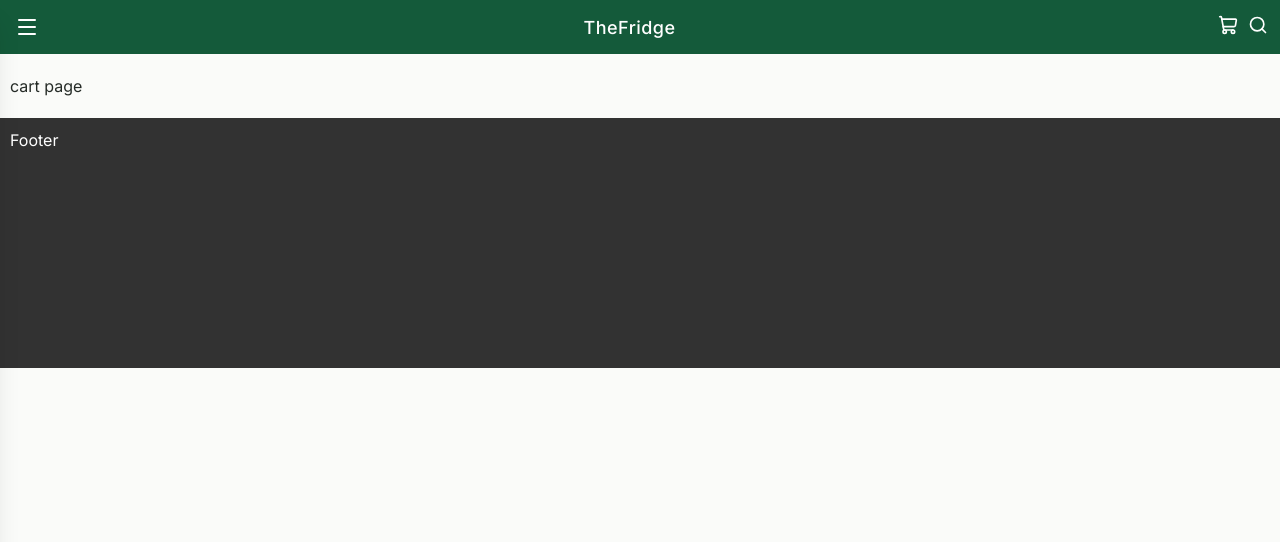
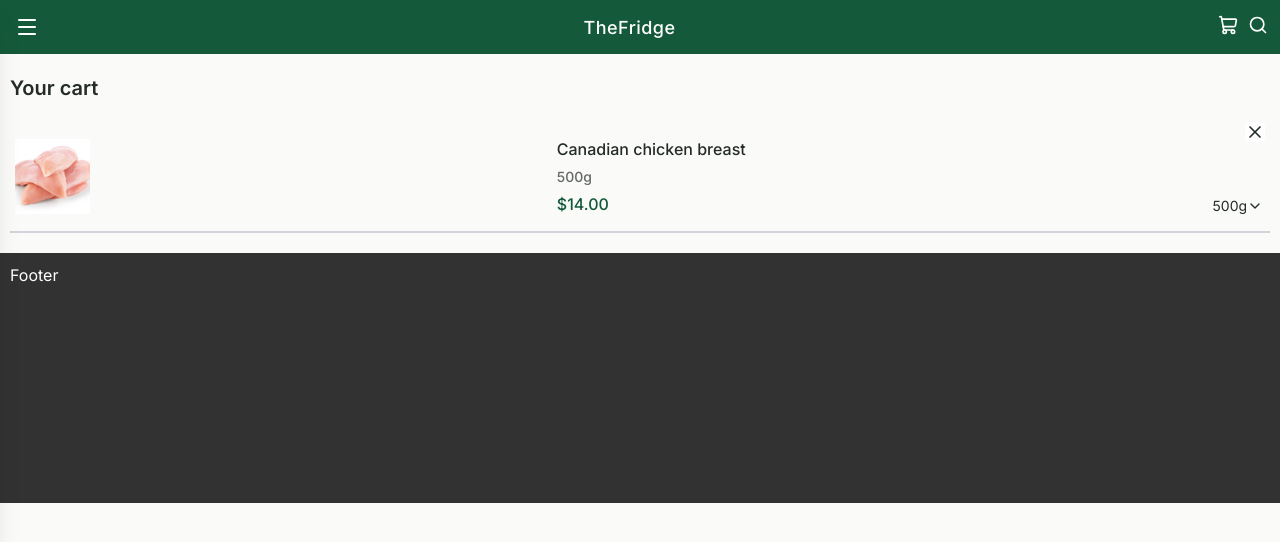
Before and after one commit to Both225/thefridge, a Next.js app: page /cart in a window 1280 px wide. Shown: the top 542 px of the page. Built offline with nearby package versions, Linux system fonts and the light colour scheme.

Commit message:
add cart item

```diff
--- a/app/_components/product/CategoryCard.js
+++ b/app/_components/product/CategoryCard.js
@@ -5,8 +5,11 @@ function CategoryCard({ item }) {
 
   return (
     <div className="relative w-44 h-48 rounded-lg shadow-raised overflow-hidden">
-      <p className="absolute left-2 top-2 z-10">{label}</p>
       <Image src={image} alt={alt || label} fill className="object-cover" />
+      <div className="absolute inset-0 z-0 bg-linear-to-t from-black/85 via-black/40 to-black/30" />
+      <p className="absolute text-[1.4rem] text-white left-2 bottom-2 z-10">
+        {label}
+      </p>
     </div>
   );
 }
--- a/app/_components/product/CategoryGrid.js
+++ b/app/_components/product/CategoryGrid.js
@@ -2,7 +2,7 @@ import CategoryCard from "./CategoryCard";
 
 function CategoryGrid({ categories }) {
   return (
-    <div className="grid grid-cols-3 gap-x-2 gap-y-3">
+    <div className="grid grid-cols-3 gap-x-2 gap-y-6">
       {categories.map((item) => (
         <CategoryCard key={item.label} item={item} />
       ))}
--- a/app/_components/ui/Badge.js
+++ b/app/_components/ui/Badge.js
@@ -2,7 +2,7 @@ function Badge({ text, bgColour }) {
   return (
     <p
       style={{ backgroundColor: bgColour }}
-      className="px-4 py-1 text-[1.4rem] rounded-xl text-black w-fit"
+      className="px-4 py-1 text-[1.2rem] font-medium rounded-xl text-black w-fit"
     >
       {text}
     </p>
--- a/app/_components/ui/IconButton.js
+++ b/app/_components/ui/IconButton.js
@@ -1,6 +1,6 @@
 "use client";
 
-import { Plus, Heart, Search, ShoppingCart, Menu } from "lucide-react";
+import { Plus, Heart, Search, ShoppingCart, Menu, X } from "lucide-react";
 
 const icons = {
   plus: Plus,
@@ -8,6 +8,7 @@ const icons = {
   search: Search,
   cart: ShoppingCart,
   menu: Menu,
+  x: X,
 };
 
 export default function IconButton({
--- /dev/null
+++ b/app/_components/ui/Select.js
@@ -0,0 +1,23 @@
+import { ChevronDown } from "lucide-react";
+
+function Select({ id, name, options }) {
+  return (
+    <div className="relative flex items-center gap-2">
+      <select
+        id={id}
+        name={name}
+        className="appearance-none border-0 bg-transparent pr-7 outline-none focus:ring-0 text-[1.4rem]"
+      >
+        {options.map((option) => (
+          <option key={option.value} value={option.value}>
+            {option.label}
+          </option>
+        ))}
+      </select>
+
+      <ChevronDown size={16} className="pointer-events-none absolute right-1" />
+    </div>
+  );
+}
+
+export default Select;
--- a/app/_data/mockData.js
+++ b/app/_data/mockData.js
@@ -252,3 +252,10 @@ export const weightItem = [
   { value: "500", label: "500g - $4.00" },
   { value: "1000", label: "1kg - $8.00" },
 ];
+
+export const mockSelect = [
+  { value: "500", label: "500g" },
+  { value: "1000", label: "1kg" },
+  { value: "1500", label: "1.5kg" },
+  { value: "2000", label: "2kg" },
+];
--- a/app/cart/page.js
+++ b/app/cart/page.js
@@ -1,5 +1,52 @@
+"use client";
+
+import Image from "next/image";
+import Title from "../_components/ui/Title";
+import chickenBreast from "../../public/products/chicken-breast.jpg";
+import Select from "../_components/ui/Select";
+import { mockSelect } from "../_data/mockData";
+import IconButton from "../_components/ui/IconButton";
+
 function page() {
-  return <div>cart page</div>;
+  return (
+    <>
+      <Title text={"Your cart"} />
+      <CartItem />
+    </>
+  );
 }
 
 export default page;
+
+function CartList({ items }) {
+  return (
+    <ul>
+      {items.map((item) => (
+        <CartItem key={item.name} />
+      ))}
+    </ul>
+  );
+}
+
+function CartItem({ item }) {
+  // const { name, weight, price } = item;
+
+  return (
+    <li className="px-2 py-6 relative border-b-2 border-b-stroke-weak flex justify-between items-center">
+      <div className="relative w-30 h-30 rounded-md">
+        <Image src={chickenBreast} alt="Test" fill className="object-cover" />
+      </div>
+      <div className="space-y-2">
+        <p className="font-medium">Canadian chicken breast</p>
+        <p className="text-[1.4rem] text-weak font-medium">500g</p>
+        <p className="font-medium text-primary">$14.00</p>
+      </div>
+      <div className="self-end">
+        <Select options={mockSelect} label="quantity" />
+      </div>
+      <div className="absolute top-0 right-2">
+        <IconButton iconName="x" size="sm" />
+      </div>
+    </li>
+  );
+}
--- a/app/globals.css
+++ b/app/globals.css
@@ -53,3 +53,8 @@ body {
   padding: 0;
   margin: 0;
 }
+
+select {
+  border: none;
+  outline: none;
+}
--- a/app/page.js
+++ b/app/page.js
@@ -9,7 +9,7 @@ export default function Home() {
   return (
     <>
       <Hero />
-      <div>
+      <div className="space-y-8">
         <div className="space-y-4 mt-8">
           <Title text={"Featured categories"} />
           <CategoryGrid categories={mockCategory} />
--- a/package.json
+++ b/package.json
@@ -9,6 +9,7 @@
     "lint": "eslint"
   },
   "dependencies": {
+    "antd": "^6.6.8",
     "lucide-react": "^1.61.0",
     "next": "16.4.2",
     "react": "19.3.0",
```
Also changed, not shown: 1 other file (tests, documents, lock files or other folders).
